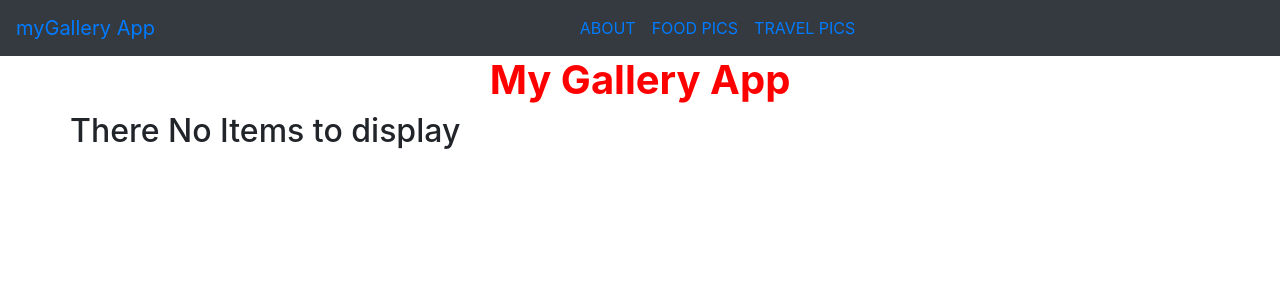
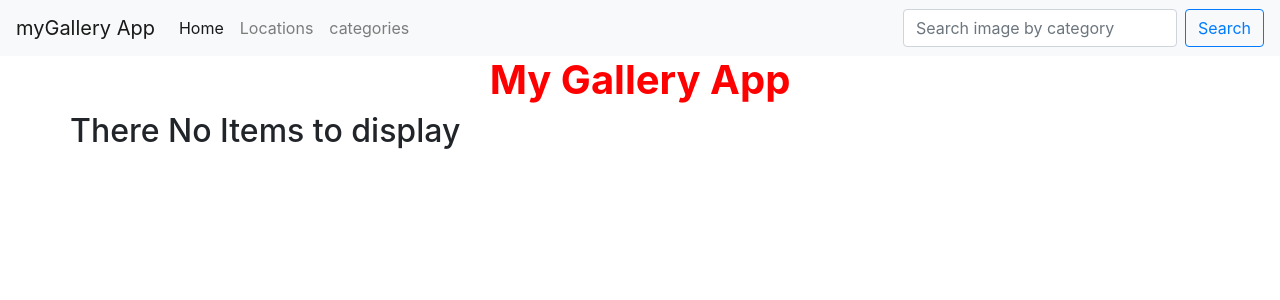
Before and after one commit to josphat-n/mygallery, a Django app: template gal/templates/gal/home.html in a window 1280 px wide. Shown: the top 300 px of the page. Run offline with Django 3.2, Linux system fonts and the light colour scheme; the template is opened without the code that fills it, so the values that code supplies are empty; some libraries are stand-ins or nearby versions.

Commit message:
redefine the navbar to include a search form

```diff
--- a/gal/templates/navbar.html
+++ b/gal/templates/navbar.html
@@ -1,26 +1,27 @@
-<!--start of Navbar content-->
-<nav class="navbar navbar-expand-md bg-dark sticky-top">
-   <!-- <a class="navbar-brand" href="#">
-      <img src="static/img/logo.png" alt="Logo" />
-   </a> -->
-<!--collapsibe Button -->
-   <a class="navbar-brand" href="">myGallery App</a>
-<button style="border: 1px solid blue;" class="navbar-toggler" type="button" data-toggle="collapse" data-target="#collapsibleNavbar">
-   <span class="navbar-toggler-icon" ></span>
+<nav class="navbar navbar-expand-lg navbar-light bg-light  sticky-top">
+   <button class="navbar-toggler" type="button" data-toggle="collapse" data-target="#navbarTogglerDemo03" aria-controls="navbarTogglerDemo03" aria-expanded="false" aria-label="Toggle navigation">
+     <span class="navbar-toggler-icon"></span>
    </button>
-<!-- Navbar links -->
-<div class="collapse navbar-collapse justify-content-center" id="collapsibleNavbar">
-   <ul class="navbar-nav">
-      <li class="nav-item">
-         <a class="nav-link active" href="#">ABOUT</a>
+   <a class="navbar-brand" href="#">myGallery App</a>
+
+   <div class="collapse navbar-collapse" id="navbarTogglerDemo03">
+     <ul class="navbar-nav mr-auto mt-2 mt-lg-0">
+       <li class="nav-item active">
+         <a class="nav-link" href="#">Home <span class="sr-only">(current)</span></a>
        </li>
        <li class="nav-item">
-         <a class="nav-link" href="#">FOOD PICS</a>
+         <a class="nav-link" href="#">Locations</a>
        </li>
        <li class="nav-item">
-         <a class="nav-link" href="#">TRAVEL PICS</a>
+         <a class="nav-link" href="#">categories</a>
        </li>
      </ul>
+
+     <!-- Adding a search form  -->
+     <form class="form-inline my-2 my-lg-0">
+       <input class="form-control mr-sm-2" type="search" placeholder="Search image by category" aria-label="Search">
+       <button class="btn btn-outline-primary my-2 my-sm-0" type="submit">Search</button>
+     </form>
+     <!-- search form end -->
    </div>
  </nav>
-<!--End of navbar-->
```
Also changed, not shown: 1 other file. Lines whose indentation alone changed are shown as unchanged.
